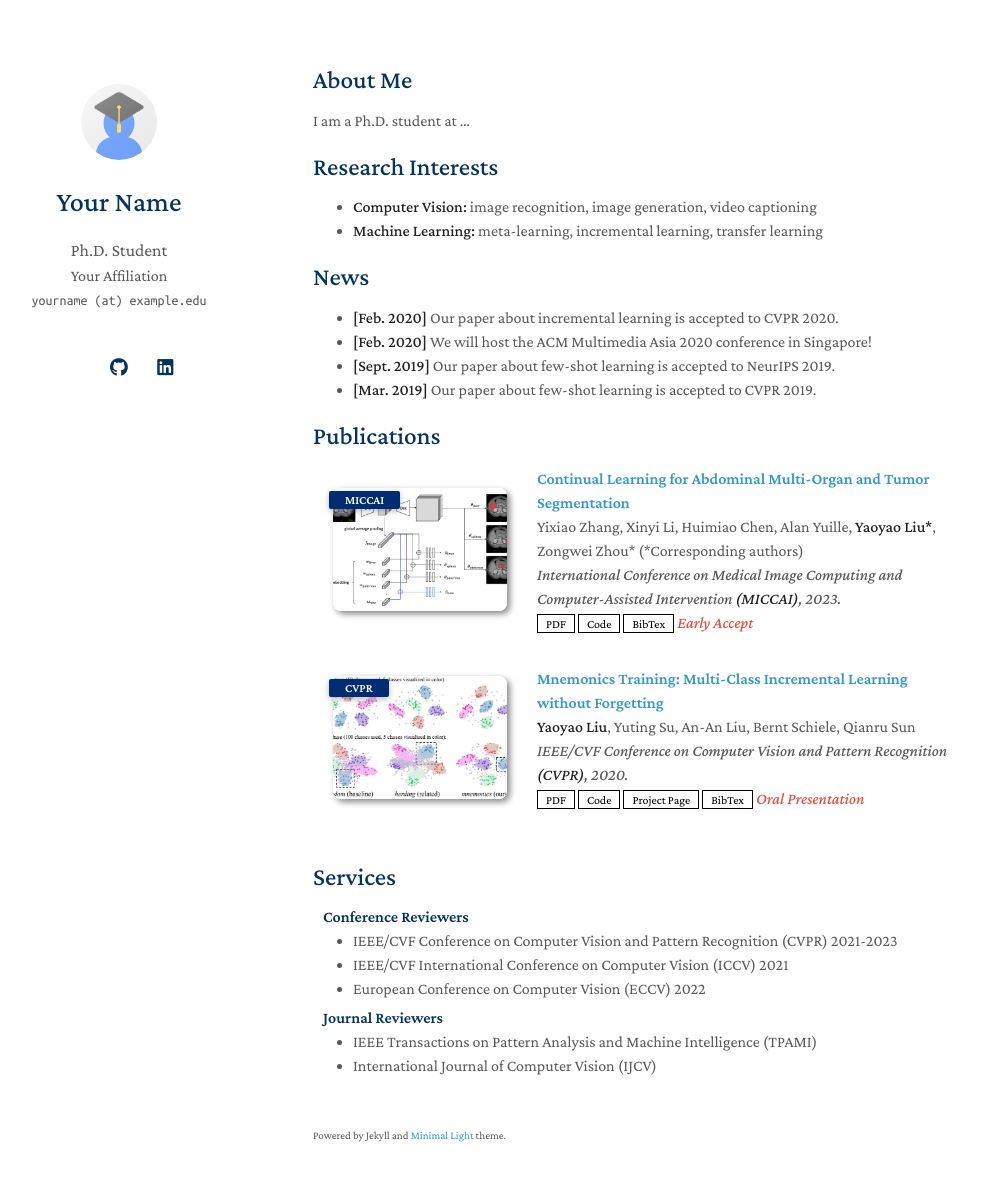
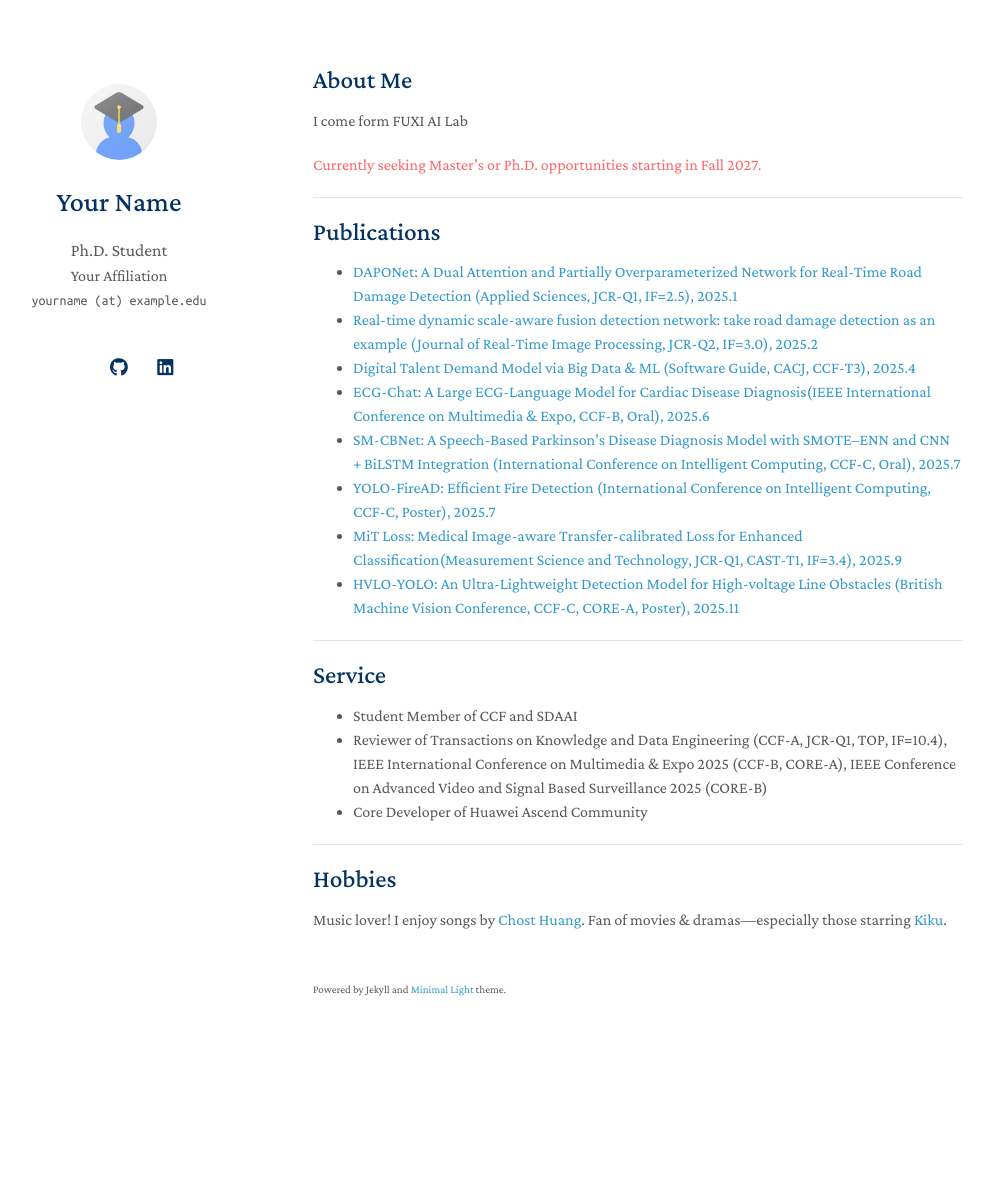
Before and after one commit to 17B331/17b331.github.io, a Jekyll site: the page built from index.md, in a window 1280 px wide and 1216 px high. Shown: the top 1181 px of the window, without its empty margins (157-1148 px from the left). Built offline with Jekyll 4.4.1, drawn with Linux system fonts in a browser that asks for light colours; a style sheet for code colours, icons or effects is not loaded; our own code applies the rules of GitHub Pages for plain Markdown files.

Commit message:
Update index.md

```diff
--- a/index.md
+++ b/index.md
@@ -4,20 +4,35 @@ layout: homepage
 
 ## About Me
 
-I am a Ph.D. student at ...
+I come form FUXI AI Lab
 
-## Research Interests
+<span style="color:#FF6666">Currently seeking Master's or Ph.D. opportunities starting in Fall 2027.</span>
 
-- **Computer Vision:** image recognition, image generation, video captioning
-- **Machine Learning:** meta-learning, incremental learning, transfer learning
+---
 
-## News
+## Publications
 
-- **[Feb. 2020]** Our paper about incremental learning is accepted to CVPR 2020.
-- **[Feb. 2020]** We will host the ACM Multimedia Asia 2020 conference in Singapore!
-- **[Sept. 2019]** Our paper about few-shot learning is accepted to NeurIPS 2019.
-- **[Mar. 2019]** Our paper about few-shot learning is accepted to CVPR 2019.
+- [DAPONet: A Dual Attention and Partially Overparameterized Network for Real-Time Road Damage Detection (Applied Sciences, JCR-Q1, IF=2.5), 2025.1](https://www.mdpi.com/2076-3417/15/3/1470)
+- [Real-time dynamic scale-aware fusion detection network: take road damage detection as an example (Journal of Real-Time Image Processing, JCR-Q2, IF=3.0), 2025.2](https://link.springer.com/article/10.1007/s11554-025-01634-w)
+- [Digital Talent Demand Model via Big Data & ML (Software Guide, CACJ, CCF-T3), 2025.4](https://www.rjdk.org.cn/zh/article/doi/10.11907/rjdk.241973/)
+- [ECG-Chat: A Large ECG-Language Model for Cardiac Disease Diagnosis(IEEE International Conference on Multimedia & Expo, CCF-B, Oral), 2025.6](https://arxiv.org/abs/2408.08849v1)
+- [SM-CBNet: A Speech-Based Parkinson’s Disease Diagnosis Model with SMOTE–ENN and CNN + BiLSTM Integration (International Conference on Intelligent Computing, CCF-C, Oral), 2025.7](https://link.springer.com/chapter/10.1007/978-981-95-0030-7_4)
+- [YOLO-FireAD: Efficient Fire Detection (International Conference on Intelligent Computing, CCF-C, Poster), 2025.7](http://poster-openaccess.com)
+- [MiT Loss: Medical Image-aware Transfer-calibrated Loss for Enhanced Classification(Measurement Science and Technology, JCR-Q1, CAST-T1, IF=3.4), 2025.9](https://iopscience.iop.org/article/10.1088/1361-6501/ae08d8)
+- [HVLO-YOLO: An Ultra-Lightweight Detection Model for High-voltage Line Obstacles (British Machine Vision Conference, CCF-C, CORE-A, Poster), 2025.11](https://openreview.net/forum?id=2FnI6Pmx4J#discussion)
 
-{% include_relative _includes/publications.md %}
 
-{% include_relative _includes/services.md %}
+
+---
+
+## Service
+
+- Student Member of CCF and SDAAI
+- Reviewer of Transactions on Knowledge and Data Engineering (CCF-A, JCR-Q1, TOP, IF=10.4), IEEE International Conference on Multimedia & Expo 2025 (CCF-B, CORE-A), IEEE Conference on Advanced Video and Signal Based Surveillance 2025 (CORE-B)
+- Core Developer of Huawei Ascend Community
+
+---
+
+## Hobbies
+
+Music lover! I enjoy songs by [Chost Huang](https://m.weibo.cn/u/5043186742). Fan of movies & dramas—especially those starring [Kiku](https://m.weibo.cn/u/3669102477).
```
